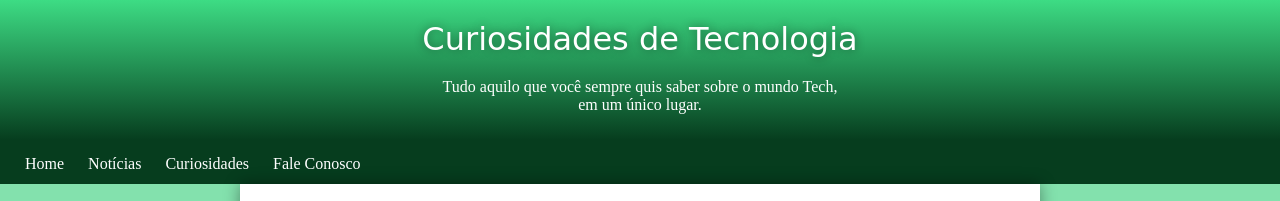
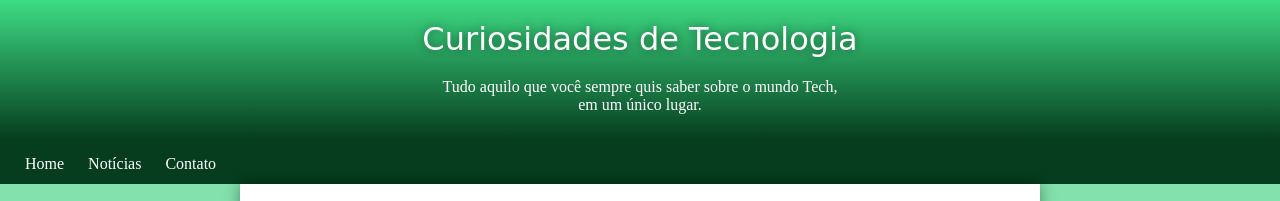
Before and after one commit to luizcasella/HTML-CSS, a plain HTML site: page desafios/desafio10/index.html in a window 1280 px wide. Shown: the top 201 px of the page. Drawn offline with Linux system fonts and the light colour scheme.

Commit message:
problema corrigido

```diff
--- a/desafios/desafio10/index.html
+++ b/desafios/desafio10/index.html
@@ -19,8 +19,7 @@
         <ul>
             <li>Home</li>
             <li>Notícias</li>
-            <li>Curiosidades</li>
-            <li>Fale Conosco</li>
+            <li>Contato</li>
         </ul>
     </div>
 
```
